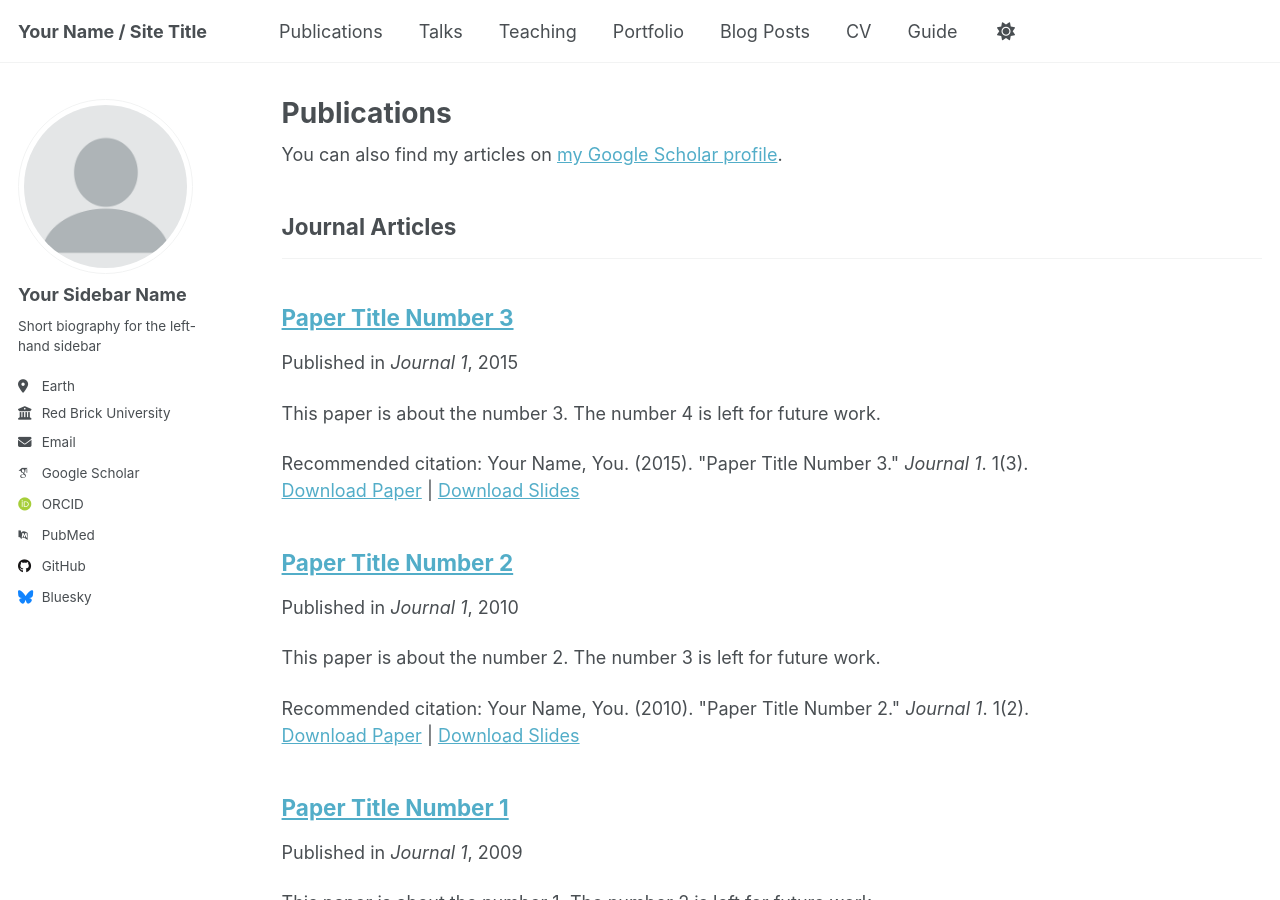
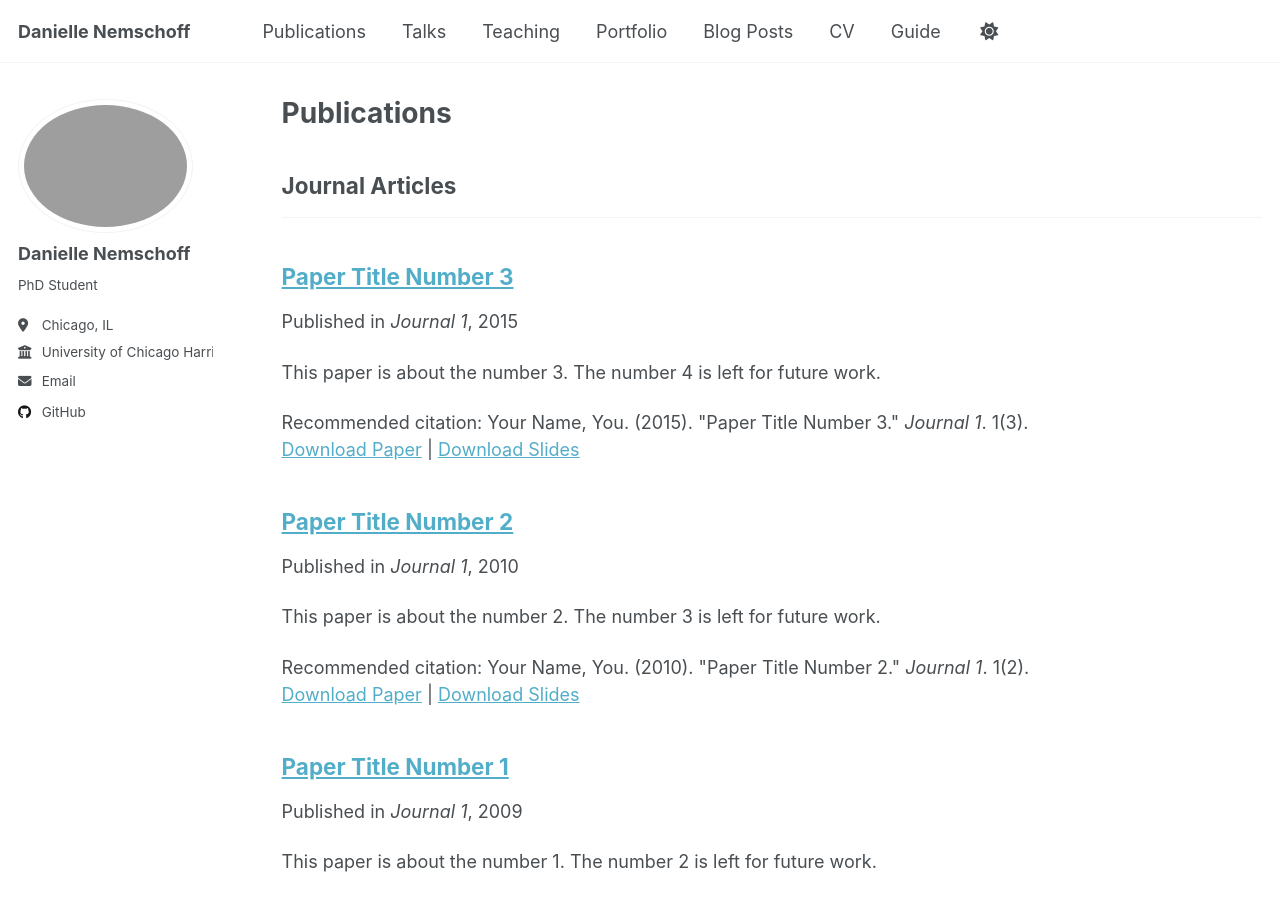
Before and after one commit to daniellenemschoff/daniellenemschoff.github.io, a Jekyll site: the page built from _pages/publications.html, in a window 1280 px wide and 900 px high. Built offline with Jekyll 4.4.1, drawn with Linux system fonts in a browser that asks for light colours; some web fonts are replaced; some of the changed text lies outside the part shown.

Commit message:
Update _config.yml

```diff
--- a/_config.yml
+++ b/_config.yml
@@ -9,37 +9,27 @@
 # Basic Site Settings
 locale                   : "en-US"
 site_theme               : "default"
-title                    : "Your Name / Site Title"
+title                    : "Danielle Nemschoff"
 title_separator          : "-"
-name                     : &name "Your Name"
-description              : &description "personal description"
-url                      : https://academicpages.github.io # the base hostname & protocol for your site e.g. "https://[your GitHub username].github.io"
+url                      : https://daniellenemschoff.github.io # the base hostname & protocol for your site e.g. "https://[your GitHub username].github.io"
 baseurl                  : "" # the subpath of your site, e.g. "/blog"
-repository               : "academicpages/academicpages.github.io"
+repository               : "daniellenemschoff/daniellenemschoff.github.io"
 
 # Site Author - The following control what appear as part of the author content on the side bar.
 #               If a field is blank the icon and link will not appear, otherwise it will be shown.
 #               Additional customization can be done by editing /_includes/author-profile.html
 author:
   # Biographic information
-  avatar           : "profile.png"
-  name             : "Your Sidebar Name"
+  avatar           : "headshot_edit.JPD"
+  name             : "Danielle Nemschoff"
   pronouns         : # example: "she/her"
-  bio              : "Short biography for the left-hand sidebar"
-  location         : "Earth"
-  employer         : "Red Brick University"
+  bio              : "PhD Student"
+  location         : "Chicago, IL"
+  employer         : "University of Chicago Harris School of Public Policy"
   uri              : # URL
-  email            : "none@example.org"
+  email            : "dinemschoff@uchicago.edu"
 
-  # Academic websites
-  arxiv            : # URL - Update with the correct link to your profile
-  googlescholar    : "https://scholar.google.com/citations?user=PS_CX0AAAAAJ"
-  impactstory      : # URL
-  orcid            : "http://orcid.org/yourorcidurl"
-  semantic         : # URL
-  pubmed           : "https://www.ncbi.nlm.nih.gov/pubmed/?term=john+snow"
-  researchgate     : # URL
-  scopus           : # URL
+
 
   # Repositories and software development
   bitbucket        : # Username - Update with your username on the site
@@ -49,31 +39,6 @@ author:
   kaggle           : # Username
   stackoverflow    : # User number or user number and name (i.e., use "1" or "1/jeff-atwood")
 
-  # Social media
-  bluesky          : "bsky.app" # Replace this with you Bluesky username
-  facebook         : # Username
-  flickr           : # Username
-  foursquare       : # Username
-  goodreads        : # Username
-  google_plus      : # Username
-  keybase          : # Username
-  instagram        : # Username
-  lastfm           : # Username
-  linkedin         : # Username
-  mastodon         : # URL
-  medium           : # URL
-  pinterest        : # Username
-  soundcloud       : # Username
-  steam            : # Username
-  telegram         : # URL
-  tumblr           : # Username
-  twitter          : # Username for X / Twitter
-  vine             : # Username
-  weibo            : # Username
-  wikipedia        : # Username
-  xing             : # Username
-  youtube          : # Username
-  zhihu            : # Username
 
 # Publication Category - The following the list of publication categories and their headings
 publication_category:
@@ -131,7 +96,7 @@ yandex_site_verification :
 
 # Social Sharing
 twitter:
-  username               : &twitter
+  username               :
 facebook:
   username               :
   app_id                 :
```
